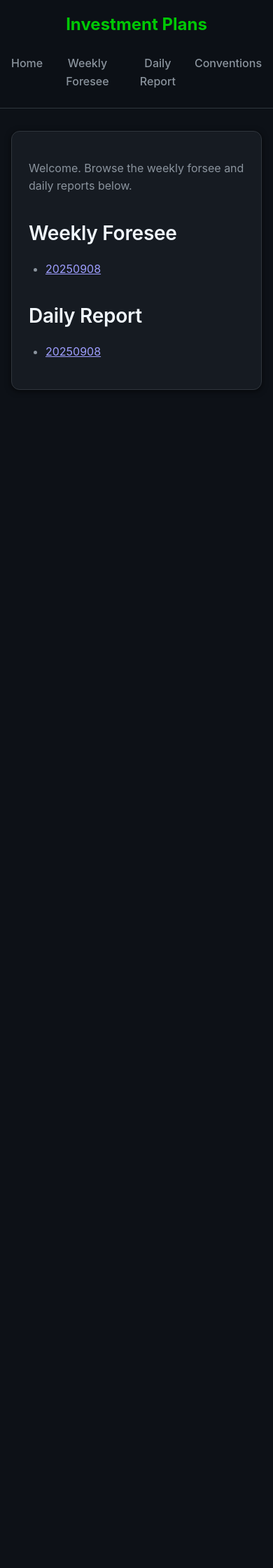
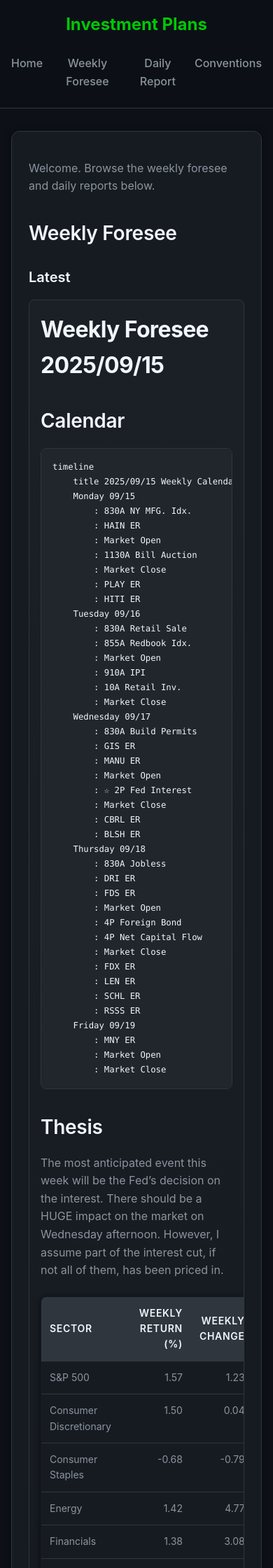
Before and after one commit to ziangziangziang/InvestmentWeeklyReport, a Jekyll site: the page built from index.md, in a window 390 px wide. Shown: the top 2240 px of the page at 70% size. Built offline with Jekyll 4.4.1, drawn with Linux system fonts in a browser that asks for light colours; a script that is not in the unit is left out; some of the changed text lies outside the part shown.

Commit message:
feat: sp500 support

````diff
--- a/_layouts/default.html
+++ b/_layouts/default.html
@@ -274,6 +274,53 @@
       li {
         margin-bottom: 0.5rem;
         color: var(--text-secondary);
+      }
+
+      /* Latest report small UI */
+      .latest-report {
+        display: flex;
+        gap: 0.5rem;
+        align-items: baseline;
+        margin-bottom: 1rem;
+      }
+
+      .latest-report a {
+        color: var(--text-primary);
+        font-weight: 700;
+      }
+
+      .latest-report small {
+        color: var(--text-secondary);
+        font-weight: 400;
+        margin-left: 0.5rem;
+      }
+
+      /* Embedded report styling */
+      .embedded-report {
+  background: linear-gradient(180deg, rgba(255,255,255,0.02), rgba(0,0,0,0.02));
+  border: 1px solid var(--border-color);
+  padding: 1rem;
+  border-radius: 8px;
+  margin: 1rem 0 1.5rem 0;
+  min-height: 80vh;
+  max-height: 80vh;
+  overflow: auto;
+      }
+
+      .embedded-report img {
+        max-width: 100%;
+        height: auto;
+        display: block;
+        margin: 0.5rem 0;
+      }
+
+      .embedded-report .mermaid {
+        padding: 1rem;
+        margin: 0.5rem 0;
+      }
+
+      @media (max-width: 768px) {
+        .embedded-report { min-height: 60vh; max-height: 60vh; }
       }
 
       /* Footer */
--- a/conventions/index.md
+++ b/conventions/index.md
@@ -5,15 +5,10 @@ title: Conventions
 This page describes the conventions used across weekly foresee and daily reports: event types, time notation, non-U.S. event labeling, and common abbreviations.
 
 ## Conventions
-The calendar lists a selected list of events that could contribute to the investment decisions for each period.
 
-I include two types of events in the list:
-- Earning Report (ER)
-- Data Release (DR)
+All the time showing in the economic calendar is in ET, which is UTC-4 for this week. For improved readibility, the clock time is represented in a way that A for A.M., P for P.M.
 
-All the time is in ET. For improved readability, the clock time is represented so that A stands for A.M., and P stands for P.M.
-
-Unless explicitly specified, the event is for the U.S. economy. For events outside of the U.S. economy, they have the format `<time>-<event>-<location>`.
+Unless explicitly specified, the event will be for the U.S. economy. For event outside of the U.S. Economy, they will have format `<time>-<evnent>-<location>`.
 
 ## Abbreviation table
 
@@ -34,8 +29,9 @@ Unless explicitly specified, the event is for the U.S. economy. For events outsi
 | Idx. | Index | Global |
 | Whsle. | Wholesale | Global |
 | Inv. | Inventory | Global |
-| Bgt. | Budget | Global |
+| Bdt. | Budget | Global |
 | Stmt. | Statement | Global |
 | BS | Balance Sheet | Global |
 | IPI | Industrial Production Index | Global |
 | CSI | Consumer Sentiment Index | Global |
+| MFG. | Manufacturing | Global |
--- a/foresee/20250908.md
+++ b/foresee/20250908.md
@@ -83,41 +82,3 @@ If we recap last week, e
 | Utilities           | -1.0              | 11.9 |
 | Financials          | -1.7              | 10.7 |
 | Energy              | -3.5              | 3.8 |
-
-
-
-## Convention
-The calendar listed a selected list of events that could contribute to the investment decisions this week.
-
-I include two types of events in the list:
-- Earning Report (ER)
-- Data Release (DR)
-
-All the time is in ET, which is UTC-4 for this week. For improved readibility, the clock time is represented in a way that A for A.M., P for P.M.
-
-Unless explicitly specified, the event will be for the U.S. economy. For event outside of the U.S. Economy, they will have format `<time>-<evnent>-<localtion>`.
-
-## Abbreviation table
-
-| Abbreviation | Word | Scope |
-| ------------ | ---- | ----- |
-| C. | Consumer | Global |
-| CPI | Consumer Price Index | Global |
-| Exc. | Expection | Global |
-| Infl. | Inflation | Global |
-| Cr. | Credit | Global |
-| Chg. | Change | Global |
-| NFP | Nonfarm Payroll | Global |
-| PR | Payroll | Global |
-| Rev. | Revision | Global |
-| Treas. | Treasury | Global |
-| Purch. | Purchase | Global |
-| Mtg. | Mortgage | Global |
-| Idx. | Index | Global |
-| Whsle. | Wholesale | Global |
-| Inv. | Inventory | Global |
-| Bdt. | Budget | Global |
-| Stmt. | Statement | Global |
-| BS | Balance Sheet | Global |
-| IPI | Industrial Production Idnex | Global |
-| CSI | Consumer Sentiment Index | Global |
--- /dev/null
+++ b/foresee/20250915.md
@@ -0,0 +1,75 @@
+# Weekly Foresee 2025/09/15
+
+## Calendar
+
+```mermaid
+timeline
+    title 2025/09/15 Weekly Calendar
+    Monday 09/15
+        : 830A NY MFG. Idx.
+        : HAIN ER
+        : Market Open
+        : 1130A Bill Auction
+        : Market Close
+        : PLAY ER
+        : HITI ER
+    Tuesday 09/16
+        : 830A Retail Sale
+        : 855A Redbook Idx.
+        : Market Open
+        : 910A IPI
+        : 10A Retail Inv.
+        : Market Close
+    Wednesday 09/17
+        : 830A Build Permits
+        : GIS ER
+        : MANU ER
+        : Market Open
+        : ☆ 2P Fed Interest
+        : Market Close
+        : CBRL ER
+        : BLSH ER
+    Thursday 09/18
+        : 830A Jobless
+        : DRI ER
+        : FDS ER
+        : Market Open
+        : 4P Foreign Bond
+        : 4P Net Capital Flow
+        : Market Close
+        : FDX ER
+        : LEN ER
+        : SCHL ER
+        : RSSS ER
+    Friday 09/19
+        : MNY ER
+        : Market Open
+        : Market Close
+```
+
+## Thesis
+
+The most anticipated event this week will be the Fed's decision on the interest. There should be a HUGE impact on the market on Wednesday afternoon. However, I assume part of the interest cut, if not all of them, has been priced in.
+
+| Sector | Weekly Return (%) | WeekLy Change | YTD Return (%) |
+|---|---:|---:|---:|
+| S&P 500 |             1.57 |         1.23 |          11.06 |
+| Consumer Discretionary |             1.50 |         0.04 |           5.64 |
+| Consumer Staples |            -0.68 |        -0.79 |           2.54 |
+| Energy |             1.42 |         4.77 |           1.29 |
+| Financials |             1.38 |         3.08 |          10.72 |
+| Health Care |             0.15 |        -0.19 |          -0.61 |
+| Industrials |             0.43 |         1.14 |          14.21 |
+| Materials |            -0.30 |         0.04 |          10.21 |
+| Technology |             3.05 |         2.89 |          14.90 |
+| Communication Services |             2.32 |        -0.64 |          19.89 |
+| Real Estate |             0.40 |         0.71 |           3.70 |
+| Utilities |             2.43 |         3.44 |          10.92 |
+
+## Industry Study: HVAC Industry
+
+HVAC stands for Heating, Ventilation, and Air Conditioning. It's widely used in the U.S. apartments and houses.
+
+### $5000 rule
+
+The %5,000 rule is an industry accepted guideline that halps homeowners make a financial decision about their HVAC system. First, multiply the age of your system by the repair cost. if the outcome is over $5,000, you should probably replace
--- a/foresee/index.md
+++ b/foresee/index.md
@@ -3,6 +3,10 @@ title: Weekly Foresee
 ---
 
 A list of weekly foresee reports.
+
+Most occured source of references:
+- [J.P.Morgan Thought of the Week](https://am.jpmorgan.com/us/en/asset-management/adv/insights/market-insights/market-updates/weekly-market-recap/)
+
 
 <ul>
 {% assign weeks = site.pages | where_exp: "p", "p.path contains 'foresee/'" | sort: "path" | reverse %}
--- a/index.md
+++ b/index.md
@@ -2,32 +2,75 @@
 title: Home
 ---
 
-Welcome. Browse the weekly forsee and daily reports below.
+Welcome. Browse the weekly foresee and daily reports below.
 
 ## Weekly Foresee
-<ul>
+
+### Latest
+
 {% assign weeks = site.pages | where_exp: "p", "p.path contains 'foresee/'" | sort: "path" | reverse %}
-{% for p in weeks %}
-  {% unless p.name == "index.md" %}
-  <li>
-    <a href="{{ p.url | relative_url }}">
-      {{ p.path | split: "/" | last | split: "." | first }}
-    </a>
-  </li>
-  {% endunless %}
-{% endfor %}
-</ul>
+{% assign latest_week = weeks | where_exp: "p", "p.name != 'index.md'" | first %}
+{% if latest_week %}
 
-## Daily Report
-<ul>
+  {% if latest_week.date %} — <small>{{ latest_week.date | date: "%Y-%m-%d" }}</small>{% endif %}
+
+  <div class="embedded-report">
+  {% comment %} Render the latest week's markdown inline. Use markdownify to convert Markdown to HTML. {% endcomment %}
+  {{ latest_week.content | markdownify }}
+  </div>
+
+  <details>
+    <summary>Show raw report page</summary>
+    <p><a href="{{ latest_week.url | relative_url }}">Open full week report</a></p>
+  </details>
+{% else %}
+- No weekly reports found.
+{% endif %}
+
+<details>
+  <summary>All weekly foresee</summary>
+  <ul>
+  {% for p in weeks %}
+    {% unless p.name == "index.md" %}
+    <li>
+      <a href="{{ p.url | relative_url }}">{{ p.title | default: (p.path | split: "/" | last | split: "." | first) }}</a>
+      {% if p.date %}<small> — {{ p.date | date: "%Y-%m-%d" }}</small>{% endif %}
+    </li>
+    {% endunless %}
+  {% endfor %}
+  </ul>
+</details>
+
+## Daily Summarize
+### Latest
 {% assign days = site.pages | where_exp: "p", "p.path contains 'report/'" | sort: "path" | reverse %}
-{% for p in days %}
-  {% unless p.name == "index.md" %}
-  <li>
-    <a href="{{ p.url | relative_url }}">
-      {{ p.path | split: "/" | last | split: "." | first }}
-    </a>
-  </li>
-  {% endunless %}
-{% endfor %}
-</ul>
+{% assign latest_day = days | where_exp: "p", "p.name != 'index.md'" | first %}
+{% if latest_day %}
+- <strong>Latest:</strong> <a href="{{ latest_day.url | relative_url }}">{{ latest_day.title | default: (latest_day.path | split: "/" | last | split: "." | first) }}</a>
+  {% if latest_day.date %} — <small>{{ latest_day.date | date: "%Y-%m-%d" }}</small>{% endif %}
+
+  <div class="embedded-report">
+  {{ latest_day.content | markdownify }}
+  </div>
+
+  <details>
+    <summary>Show raw report page</summary>
+    <p><a href="{{ latest_day.url | relative_url }}">Open full daily report</a></p>
+  </details>
+{% else %}
+- No daily reports found.
+{% endif %}
+
+<details>
+  <summary>All daily reports</summary>
+  <ul>
+  {% for p in days %}
+    {% unless p.name == "index.md" %}
+    <li>
+      <a href="{{ p.url | relative_url }}">{{ p.title | default: (p.path | split: "/" | last | split: "." | first) }}</a>
+      {% if p.date %}<small> — {{ p.date | date: "%Y-%m-%d" }}</small>{% endif %}
+    </li>
+    {% endunless %}
+  {% endfor %}
+  </ul>
+</details>
--- a/report/20250908.md
+++ /dev/null
@@ -1 +0,0 @@
-# Report 2025/09/08
--- /dev/null
+++ b/toolbox/__init__.py
@@ -0,0 +1 @@
+# toolbox package
````
Also changed, not shown: other parts of conventions/index.md (+1 -1 lines), other parts of foresee/20250908.md (+0 -1 lines), report/20250914.md (added, +3 -0 lines), toolbox/sp/README.md (added, +29 -0 lines), 4 other files.
